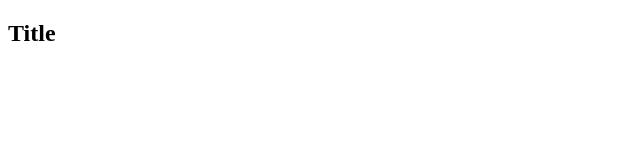
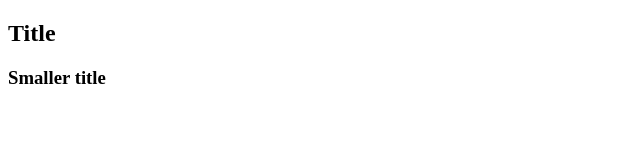
Before and after one commit to dik2043/CatEnergy, a plain HTML site: page index.html in a window 1280 px wide. Shown: the whole page, without its empty margins (0-640 px from the left). Drawn offline with Linux system fonts and the light colour scheme.

Commit message:
Тест изменений 2

```diff
--- a/index.html
+++ b/index.html
@@ -8,8 +8,9 @@
 </head>
 
 <body>
-<h2> Title </h2>
+    <h2> Title </h2>
     <script src="js/script.js "></script>
+    <h3> Smaller title</h3>
 
 </body>
 
```
